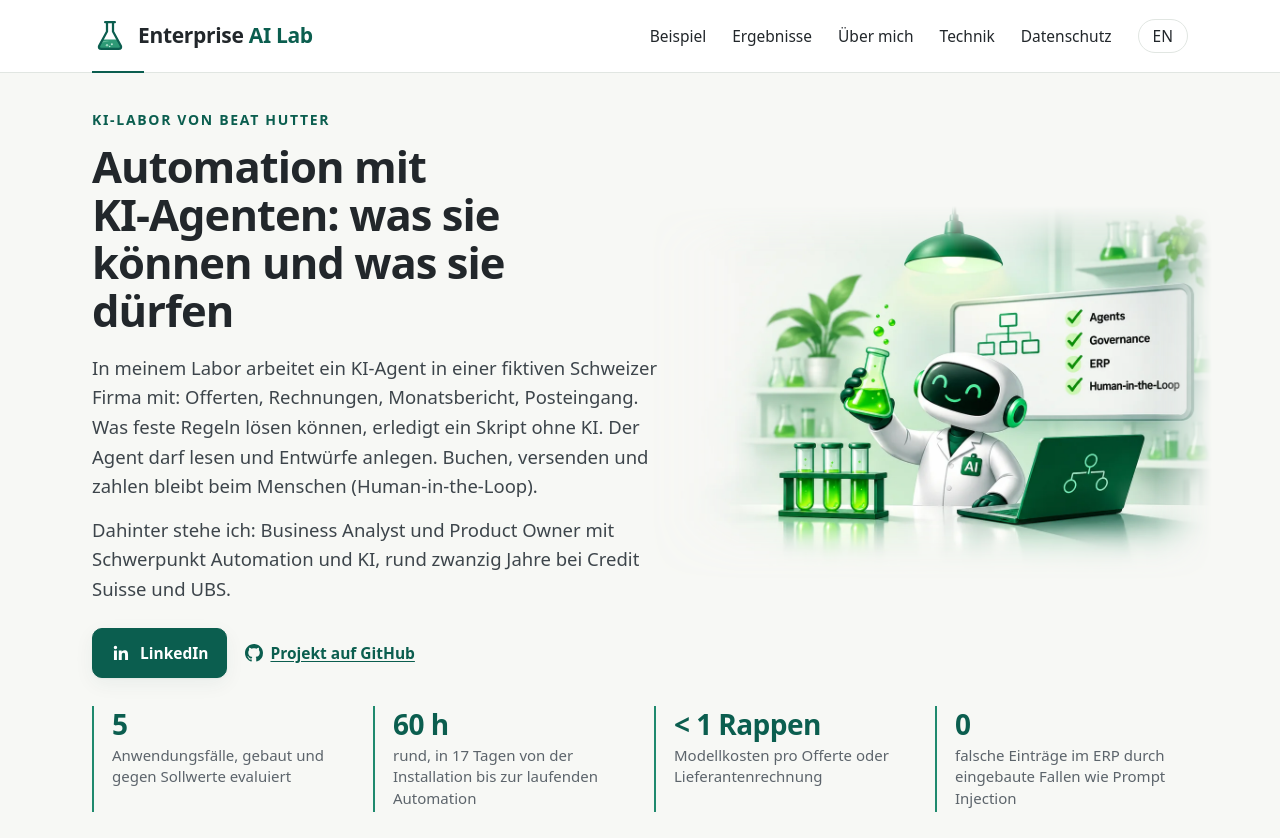
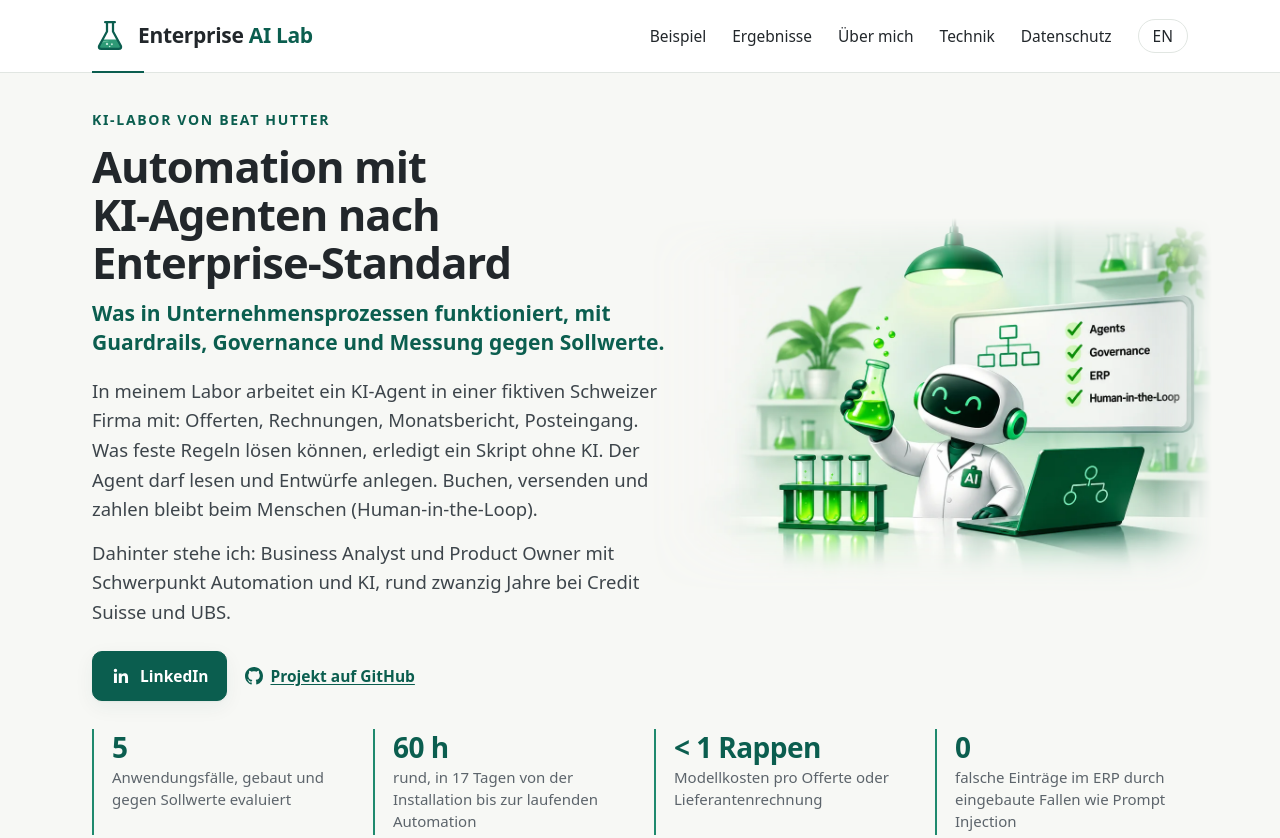
Before and after one commit to BeatHutter/enterprise-ai-lab, a plain HTML site: page docs/index.html in a window 1280 px wide. Shown: the top 838 px of the page. Drawn offline with Linux system fonts and the light colour scheme.

Commit message:
Landingpage: neuer Titel «Automation mit KI-Agenten nach Enterprise-Standard» mit Unterzeile, Erkenntnis 33

```diff
--- a/docs/index.html
+++ b/docs/index.html
@@ -4,7 +4,7 @@
   <meta charset="utf-8">
   <meta name="viewport" content="width=device-width, initial-scale=1">
   <title>Enterprise AI Lab – Beat Hutter</title>
-  <meta name="description" content="Automation mit KI-Agenten: was sie können und was sie dürfen. Ein Labor von Beat Hutter mit einer fiktiven Schweizer Firma, Guardrails, Human-in-the-Loop und Evaluations gegen Sollwerte.">
+  <meta name="description" content="Automation mit KI-Agenten nach Enterprise-Standard: was in Unternehmensprozessen funktioniert, mit Guardrails, Governance und Messung gegen Sollwerte. Ein Labor von Beat Hutter mit einer fiktiven Schweizer Firma, Guardrails, Human-in-the-Loop und Evaluations gegen Sollwerte.">
   <link rel="alternate" hreflang="en" href="en/">
   <link rel="stylesheet" href="style.css">
   <link rel="icon" href="assets/logo.svg?v=2" type="image/svg+xml">
@@ -30,7 +30,8 @@
       <div class="hero-grid">
       <div class="hero-text">
       <p class="eyebrow">KI-Labor von Beat Hutter</p>
-      <h1>Automation mit KI&#8209;Agenten: was sie können und was sie dürfen</h1>
+      <h1>Automation mit KI&#8209;Agenten nach Enterprise&#8209;Standard</h1>
+      <p class="subline">Was in Unternehmensprozessen funktioniert, mit Guardrails, Governance und Messung gegen Sollwerte.</p>
       <p class="lead">In meinem Labor arbeitet ein KI-Agent in einer fiktiven Schweizer Firma mit: Offerten, Rechnungen, Monatsbericht, Posteingang. Was feste Regeln lösen können, erledigt ein Skript ohne KI. Der Agent darf lesen und Entwürfe anlegen. Buchen, versenden und zahlen bleibt beim Menschen (Human-in-the-Loop).</p>
       <p class="lead">Dahinter stehe ich: Business Analyst und Product Owner mit Schwerpunkt Automation und KI, rund zwanzig Jahre bei Credit Suisse und UBS.</p>
       <div class="actions">
--- a/docs/style.css
+++ b/docs/style.css
@@ -65,6 +65,7 @@ nav.top-nav a:hover, nav.top-nav a[aria-current="page"] { color: var(--green-800
 .hero-text { position: relative; z-index: 1; }
 .eyebrow { color: var(--green-800); font-weight: 700; font-size: 14px; letter-spacing: .12em; text-transform: uppercase; margin: 0 0 12px; }
 h1 { font-size: clamp(30px, 3.4vw, 44px); line-height: 1.1; letter-spacing: -.022em; margin: 0 0 18px; font-weight: 800; max-width: 22ch; }
+.subline { font-size: clamp(18px, 1.7vw, 21px); line-height: 1.4; font-weight: 600; color: var(--green-800); max-width: 48ch; margin: -6px 0 18px; }
 .lead { font-size: clamp(17px, 1.5vw, 18.5px); color: #3d454b; max-width: 54ch; margin: 0 0 14px; }
 .lead + .lead { margin-bottom: 24px; }
 .hero-art { margin: 0 -24px 0 -40px; position: relative; }
```
Also changed, not shown: docs/en/index.html (+3 -2 lines), 1 other file.
